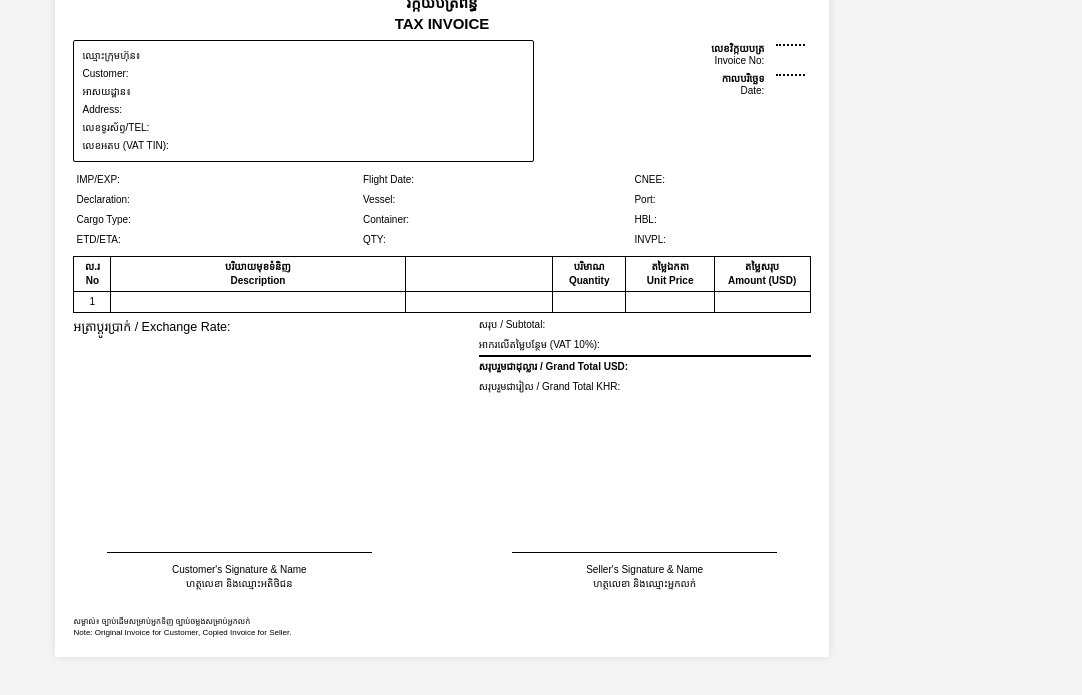
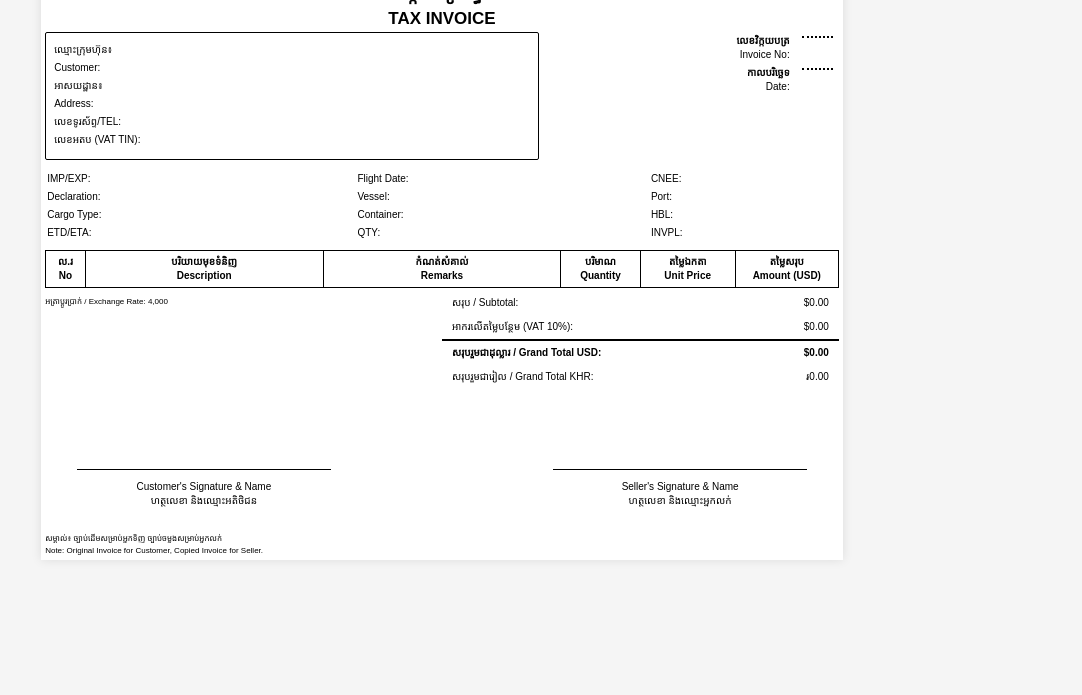
Before and after one commit to kounsokong/tax-invoice-template, a plain HTML site: page index.html in a window 1280 px wide. Shown: the part 183-878 px from the top of the page, without its empty margins (198-1280 px from the left). After the commit the page ends 800 px from the top, so only its background shows below. Drawn offline with Linux system fonts and the light colour scheme.

Commit message:
Update index.html

```diff
--- a/index.html
+++ b/index.html
@@ -1,37 +1,36 @@
 <!DOCTYPE html>
 <html lang="en">
 <head>
-  <meta charset="UTF-8">
-  <meta name="viewport" content="width=device-width, initial-scale=1.0">
+  <meta charset="UTF-8" />
+  <meta name="viewport" content="width=device-width, initial-scale=1.0" />
   <title>Tax Invoice - Angkobodia Logistics Co., Ltd</title>
   <style>
-    @page {
-      size: A4;
-      margin: 5mm 5mm 5mm 5mm;
-    }
-
     body {
       font-family: "Khmer OS Battambang", Arial, sans-serif;
-      width: 205mm;
-      margin: 0 auto;
+      margin: 0;
+      padding: 0;
       color: #000;
       font-size: 10px;
       line-height: 1.4;
       background: #f5f5f5;
-      padding: 10mm 0;
     }
 
     .invoice-container {
+      width: 210mm;
+      margin: 0 auto;
       background: white;
+      padding: 1mm;
       box-shadow: 0 0 10px rgba(0,0,0,0.1);
-      padding: 5mm;
-      margin: 0 auto;
     }
 
     .header {
+      position: fixed;
+      top: 0;
+      left: 0;
+      width: 100%;
       text-align: center;
-      margin-bottom: 8px;
-      position: running(header);
+      z-index: 100;
+      background: white;
     }
 
     .header img {
@@ -41,19 +40,18 @@
       display: block;
     }
 
-    @page {
-      @top-center {
-        content: element(header);
-      }
+    /* push content below fixed header */
+    .content {
+      margin-top: 160px; /* same as header height */
     }
 
     .title {
       text-align: center;
-      margin: 6px 0;
+      margin: 2px 0;
     }
 
     .title h2 {
-      font-size: 15px;
+      font-size: 17px;
       margin: 0;
       font-weight: bold;
     }
@@ -62,11 +60,12 @@
       width: 100%;
       border-collapse: collapse;
       font-size: 10px;
+      margin-bottom: 2px;
     }
 
     th, td {
       border: 1px solid #000;
-      padding: 3px 4px;
+      padding: 4px 5px;
       vertical-align: top;
     }
 
@@ -78,13 +77,13 @@
     .invoice-info {
       display: flex;
       justify-content: space-between;
-      margin-bottom: 8px;
+      margin-bottom: 10px;
     }
 
     .invoice-info .left {
       width: 60%;
       border: 1px solid #000;
-      padding: 6px 8px;
+      padding: 8px;
       border-radius: 2px;
     }
 
@@ -101,15 +100,12 @@
       font-family: "Khmer OS Battambang", Arial, sans-serif;
       font-size: 10px;
       font-weight: bold;
-      margin-bottom: -2px;
     }
 
     .meta-value {
       text-align: left;
       font-size: 10px;
       padding-left: 10px;
-      font-weight: normal;
-      position: relative;
     }
 
     .meta-value strong {
@@ -124,12 +120,12 @@
     }
 
     .section {
-      margin-bottom: 6px;
+      margin-bottom: 8px;
     }
 
     .shipment-info td {
       border: none;
-      padding: 3px 3px;
+      padding: 2px;
     }
 
     .right {
@@ -140,45 +136,63 @@
       font-weight: bold;
     }
 
+    /* Totals Section */
+    .totals-wrapper {
+      margin-top: 3px;
+      overflow: hidden;
+      display: flex;
+      justify-content: space-between;
+      align-items: flex-start;
+    }
+
     .exchange {
-      margin-top: 6px;
-      font-size: 12.5px;
+      width: 45%;
+      font-size: 8px;
+      padding-top: 5px;
     }
 
     .totals {
-      width: 45%;
-      float: right;
-      margin-top: 2px;
-      margin-bottom: 120px;
+      width: 50%;
       border-collapse: collapse;
+      margin-bottom: 15px;
     }
 
     .totals td {
       border: none;
-      padding: 3px 0;
+      padding: 5px 10px;
+    }
+
+    .totals td:first-child {
+      text-align: left;
+    }
+
+    .totals td:last-child {
+      text-align: right;
+      min-width: 120px;
     }
 
     .totals .bold td {
       border-top: 2px solid #000;
+      padding-top: 5px;
+      font-weight: bold;
     }
 
     .footer {
       clear: both;
-      margin-top: 20px;
-      page-break-inside: avoid;
+      margin-top: 25px;
       display: flex;
       justify-content: space-between;
     }
 
     .signature {
-      width: 45%;
+      width: 40%;
       text-align: center;
     }
 
     .signature-line {
       border-top: 1px solid #000;
       width: 80%;
-      margin: 35px auto 5px;
+      margin: 40px auto 10px;
     }
 
     .note {
@@ -206,19 +220,62 @@
       background: #0056b3;
     }
 
+    /* Print Styles */
     @media print {
+      @page {
+        size: A4;
+        margin: 15mm 10mm;
+      }
+
       body {
         background: white;
-        padding: 0;
+        margin: 0;
       }
 
       .invoice-container {
         box-shadow: none;
         padding: 0;
+        overflow: visible !important;
       }
 
       .print-button {
         display: none;
+      }
+
+      /* Repeat header on each printed page */
+      .header {
+        position: fixed;
+        top: 0;
+        left: 0;
+        right: 0;
+        background: white;
+      }
+
+      .header img {
+        width: 100%;
+        max-height: 110px;
+      }
+
+      /* Ensure content starts below header */
+      .content {
+        margin-top: 150px !important;
+      }
+
+      table, tr, td {
+        page-break-inside: auto !important;
+      }
+
+      thead {
+        display: table-header-group;
+      }
+
+      tfoot {
+        display: table-footer-group;
+      }
+
+      /* Keep totals and footer together */
+      .totals-wrapper, .footer {
+        page-break-inside: avoid;
       }
     }
   </style>
@@ -226,20 +283,19 @@
 <body>
   <button class="print-button" onclick="window.print()">🖨️ Print Invoice</button>
 
-  <div class="invoice-container">
-    <!-- Header -->
-    <div class="header">
-      <img src="https://github.com/kounsokong/tax-invoice-template/blob/main/angkobodia_logo.jpg?raw=true" alt="Company Header">
-    </div>
+  <!-- Fixed Header -->
+  <div class="header">
+    <img src="https://github.com/kounsokong/tax-invoice-template/blob/main/angkobodia_logo.jpg?raw=true" alt="Company Header" />
+  </div>
 
-    <!-- Title -->
+  <!-- Content Starts Below Header -->
+  <div class="invoice-container content">
+
     <div class="title">
       <h2>វិក្កយបត្រពន្ធ<br>TAX INVOICE</h2>
     </div>
 
-    <!-- Invoice Info -->
     <div class="invoice-info">
-      <!-- Left: Customer Info -->
       <div class="left">
         <table class="no-border">
           <tr><td>ឈ្មោះក្រុមហ៊ុន៖ <span id="customer_name_kh"></span></td></tr>
@@ -251,7 +307,6 @@
         </table>
       </div>
 
-      <!-- Right: Invoice Info -->
       <div class="right">
         <table class="no-border invoice-meta" style="float: right;">
           <tr>
@@ -278,7 +333,6 @@
       </div>
     </div>
 
-    <!-- Shipment Info -->
     <div class="section">
       <table class="shipment-info">
         <tr>
@@ -304,54 +358,38 @@
       </table>
     </div>
 
-    <!-- Items Table -->
     <table>
       <thead>
         <tr>
           <th style="width: 5%; text-align: center;">ល.រ<br>No</th>
-          <th style="width: 40%;">បរិយាយមុខទំនិញ<br>Description</th>
-          <th style="width: 20%;"></th>
+          <th style="width: 30%;">បរិយាយមុខទំនិញ<br>Description</th>
+          <th style="width: 30%;">កំណត់សំគាល់<br>Remarks</th>
           <th style="width: 10%; text-align: center;">បរិមាណ<br>Quantity</th>
           <th style="width: 12%;">តម្លៃឯកតា<br>Unit Price</th>
           <th style="width: 13%;">តម្លៃសរុប<br>Amount (USD)</th>
         </tr>
       </thead>
-      <tbody id="items_tbody">
-        <!-- Items will be inserted here -->
-      </tbody>
+      <tbody id="items_tbody"></tbody>
     </table>
 
-    <!-- Totals -->
-    <table class="totals">
-      <tr>
-        <td>សរុប / Subtotal:</td>
-        <td class="right" id="subtotal"></td>
-      </tr>
-      <tr>
-        <td>អាករលើតម្លៃបន្ថែម (VAT 10%):</td>
-        <td class="right" id="vat_amount"></td>
-      </tr>
-      <tr class="bold">
-        <td>សរុបរួមជាដុល្លារ / Grand Total USD:</td>
-        <td class="right" id="grand_total"></td>
-      </tr>
-      <tr>
-        <td>សរុបរួមជារៀល / Grand Total KHR:</td>
-        <td class="right" id="grand_total_khr"></td>
-      </tr>
-    </table>
+    <div class="totals-wrapper">
+      <div class="exchange">
+        អត្រាប្តូរប្រាក់ / Exchange Rate: <span id="exchange_rate">4,000</span>
+      </div>
 
-    <div class="exchange">
-      អត្រាប្តូរប្រាក់ / Exchange Rate: <span id="exchange_rate"></span>
+      <table class="totals">
+        <tr><td>សរុប / Subtotal:</td><td id="subtotal">$0.00</td></tr>
+        <tr><td>អាករលើតម្លៃបន្ថែម (VAT 10%):</td><td id="vat_amount">$0.00</td></tr>
+        <tr class="bold"><td>សរុបរួមជាដុល្លារ / Grand Total USD:</td><td id="grand_total">$0.00</td></tr>
+        <tr><td>សរុបរួមជារៀល / Grand Total KHR:</td><td id="grand_total_khr">៛0.00</td></tr>
+      </table>
     </div>
 
-    <!-- Signatures -->
     <div class="footer">
       <div class="signature">
         <div class="signature-line"></div>
         <p>Customer's Signature & Name<br>ហត្ថលេខា និងឈ្មោះអតិថិជន</p>
       </div>
-
       <div class="signature">
         <div class="signature-line"></div>
         <p>Seller's Signature & Name<br>ហត្ថលេខា និងឈ្មោះអ្នកលក់</p>
@@ -365,81 +403,45 @@
   </div>
 
   <script>
-    // Parse URL parameters
     function getUrlParams() {
       const params = new URLSearchParams(window.location.search);
       const data = {};
-      for (const [key, value] of params) {
-        data[key] = decodeURIComponent(value);
-      }
+      for (const [key, value] of params) data[key] = decodeURIComponent(value);
       return data;
     }
 
-    // Populate invoice data
     function populateInvoice() {
       const data = getUrlParams();
-
-      // Simple fields
       const fields = [
-        'customer_name_kh', 'customer_name', 'address_kh', 'address',
-        'phone', 'vat_tin', 'invoice_no', 'date', 'lot_no', 'flight_date',
-        'factory_name', 'declaration', 'vessel', 'port', 'cargo_type',
-        'container', 'hbl', 'etd', 'qty', 'invpl', 'subtotal',
-        'vat_amount', 'grand_total', 'grand_total_khr', 'exchange_rate'
+        'customer_name_kh','customer_name','address_kh','address',
+        'phone','vat_tin','invoice_no','date','lot_no','flight_date',
+        'factory_name','declaration','vessel','port','cargo_type',
+        'container','hbl','etd','qty','invpl','subtotal',
+        'vat_amount','grand_total','grand_total_khr','exchange_rate'
       ];
-
-      fields.forEach(field => {
-        const element = document.getElementById(field);
-        if (element && data[field]) {
-          element.textContent = data[field];
-        }
+      fields.forEach(f=>{
+        const el=document.getElementById(f);
+        if(el&&data[f])el.textContent=data[f];
       });
 
-      // Handle line items (support multiple items)
-      const tbody = document.getElementById('items_tbody');
-      tbody.innerHTML = '';
-
-      // Check if items are passed as JSON or individual parameters
-      if (data.items) {
-        try {
-          const items = JSON.parse(data.items);
-          items.forEach((item, index) => {
-            addItemRow(index + 1, item);
-          });
-        } catch (e) {
-          console.error('Error parsing items:', e);
-        }
-      } else {
-        // Single item from individual parameters
-        const item = {
-          no: data.no || '1',
-          item_name: data.item_name || '',
-          item_name_kh: data.item_name_kh || '',
-          remarks: data.remarks || '',
-          qty: data.item_qty || '',
-          rate: data.rate || '',
-          amount: data.amount || ''
-        };
-        addItemRow(item.no, item);
+      const tbody=document.getElementById('items_tbody');
+      tbody.innerHTML='';
+      if(data.items){
+        try{
+          const items=JSON.parse(data.items);
+          tbody.innerHTML=items.map((it,i)=>`
+            <tr>
+              <td style="text-align:center;">${i+1}</td>
+              <td>${it.item_name||''} ${it.item_name_kh||''}</td>
+              <td>${it.remarks||''}</td>
+              <td style="text-align:center;">${it.qty||''}</td>
+              <td class="right">${it.rate||''}</td>
+              <td class="right">${it.amount||''}</td>
+            </tr>`).join('');
+        }catch(e){console.error('Item parse error',e);}
       }
     }
-
-    function addItemRow(no, item) {
-      const tbody = document.getElementById('items_tbody');
-      const row = tbody.insertRow();
-
-      row.innerHTML = `
-        <td style="text-align: center;">${no}</td>
-        <td>${item.item_name} ${item.item_name_kh || ''}</td>
-        <td>${item.remarks || ''}</td>
-        <td style="text-align: center;">${item.qty || ''}</td>
-        <td class="right">${item.rate || ''}</td>
-        <td class="right">${item.amount || ''}</td>
-      `;
-    }
-
-    // Load data when page loads
-    window.onload = populateInvoice;
+    window.onload=populateInvoice;
   </script>
 </body>
 </html>
```
